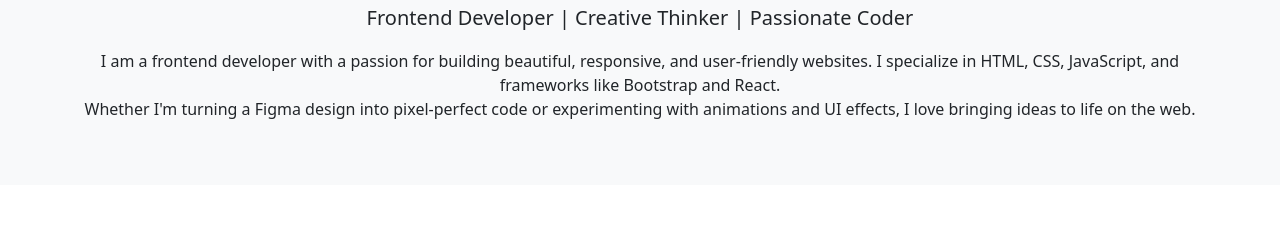
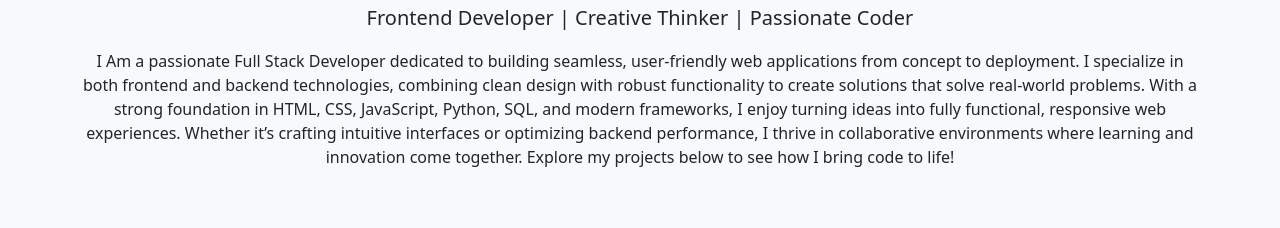
Before and after one commit to chinadoll9111/portofolio, a plain HTML site: page index.html in a window 1280 px wide. Shown: the part 323-551 px from the top of the page. Drawn offline with nearby package versions, Linux system fonts and the light colour scheme.

Commit message:
updated version

```diff
--- a/index.html
+++ b/index.html
@@ -39,11 +39,11 @@
       <h1 class="mb-2">👋 Hi, I'm Gift Chuka</h1>
       <p class="lead">Frontend Developer | Creative Thinker | Passionate Coder</p>
       <p>
-        I am a frontend developer with a passion for building beautiful, responsive, and user-friendly websites.
-        I specialize in HTML, CSS, JavaScript, and frameworks like Bootstrap and React.
-        <br />
-        Whether I'm turning a Figma design into pixel-perfect code or experimenting with animations and UI effects,
-        I love bringing ideas to life on the web.
+      I Am a passionate Full Stack Developer dedicated to building seamless, user-friendly web applications from concept to deployment. I specialize in both frontend and backend technologies, combining clean design with robust functionality to create solutions that solve real-world problems.
+
+With a strong foundation in HTML, CSS, JavaScript, Python, SQL, and modern frameworks, I enjoy turning ideas into fully functional, responsive web experiences. Whether it’s crafting intuitive interfaces or optimizing backend performance, I thrive in collaborative environments where learning and innovation come together.
+
+Explore my projects below to see how I bring code to life!
       </p>
     </div>
   </section>
--- a/style.css
+++ b/style.css
@@ -5,4 +5,5 @@ body {
 section {
   padding-top: 60px;
   padding-bottom: 60px;
+  margin-bottom: 150px;
 }
```
